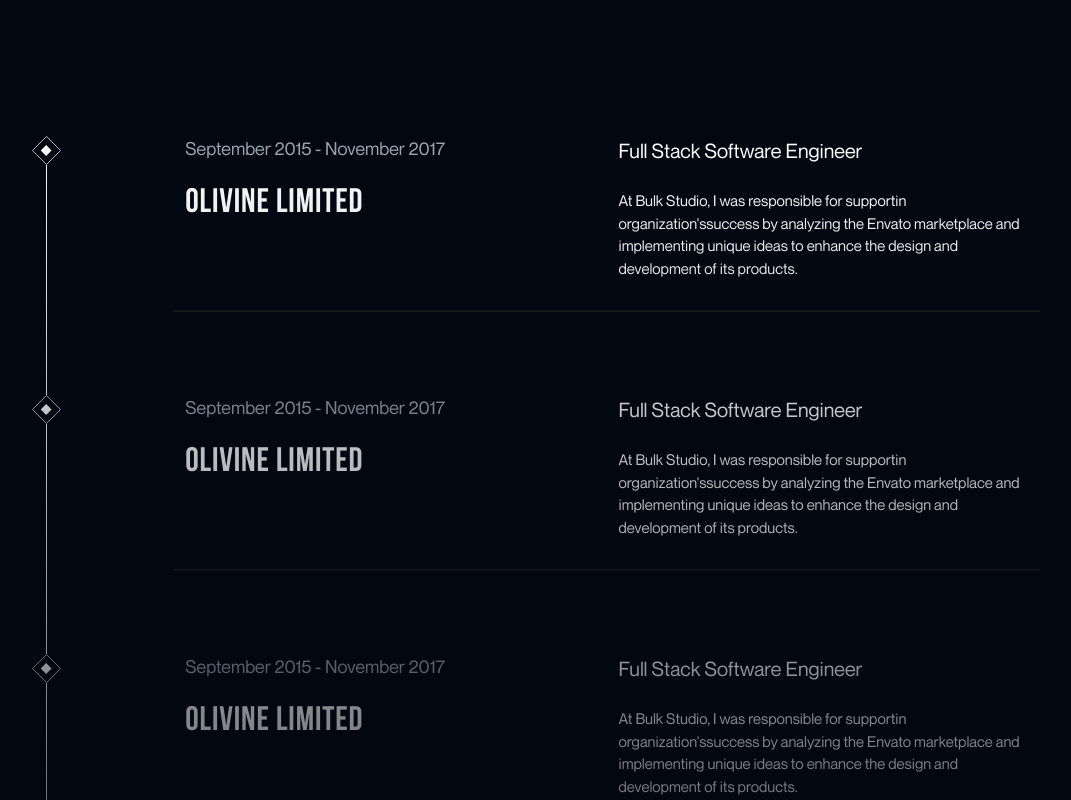
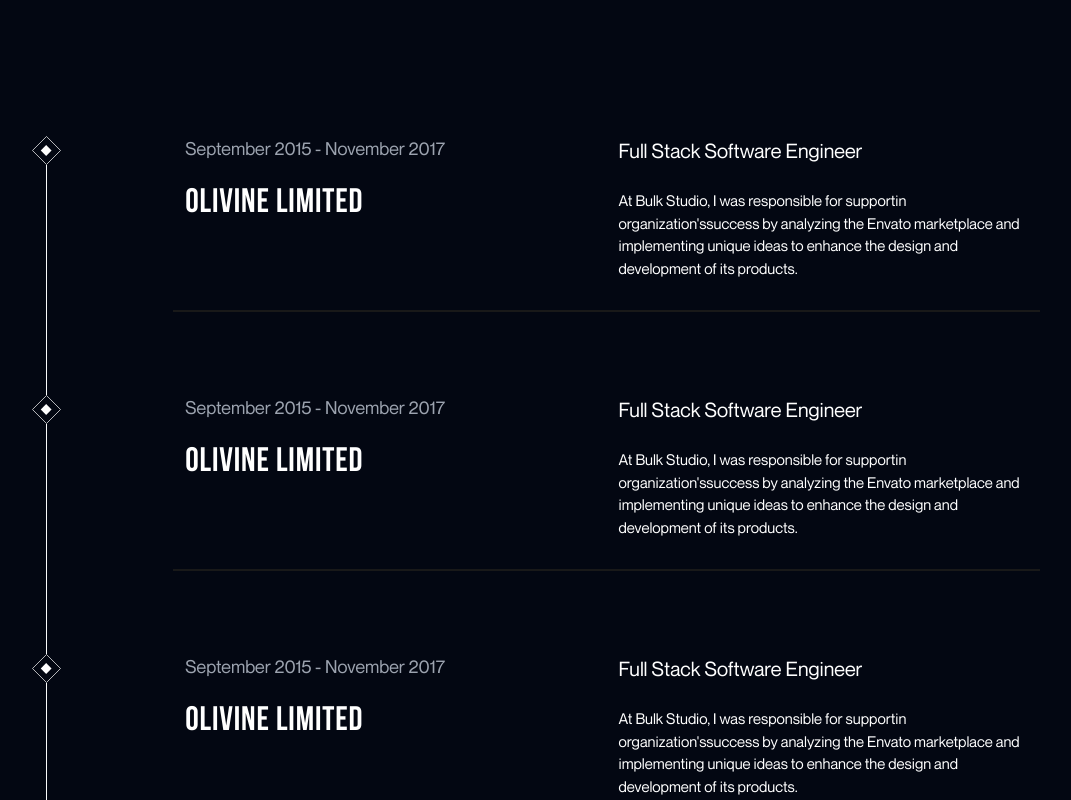
Before and after one commit to mubeenhassan/rhythm-portfolio, a Next.js app: page / in a window 1280 px wide. Shown: the part 2000-2800 px from the top of the page, without its empty margins (78-1149 px from the left). Built offline with nearby package versions, Linux system fonts and the light colour scheme.

Commit message:
fixing slide

```diff
--- a/components/VerticalSlider.tsx
+++ b/components/VerticalSlider.tsx
@@ -49,7 +49,7 @@
         ref={scrollContainerRef}
         className="w-full max-w-[98%] mx-auto md:max-h-[1200px] overflow-y-hidden no-scrollbar relative z-[10]"
       >
-        <div className="bg-gradient-to-b from-transparent to-background absolute inset-0 w-full h-full z-[80] overlaySlides"></div>
+        {/* <div className="bg-gradient-to-b from-transparent to-background absolute inset-0 w-full h-full z-[80] overlaySlides"></div> */}
         {experiences.map((item, index) => (
           <div
             key={index}
```
